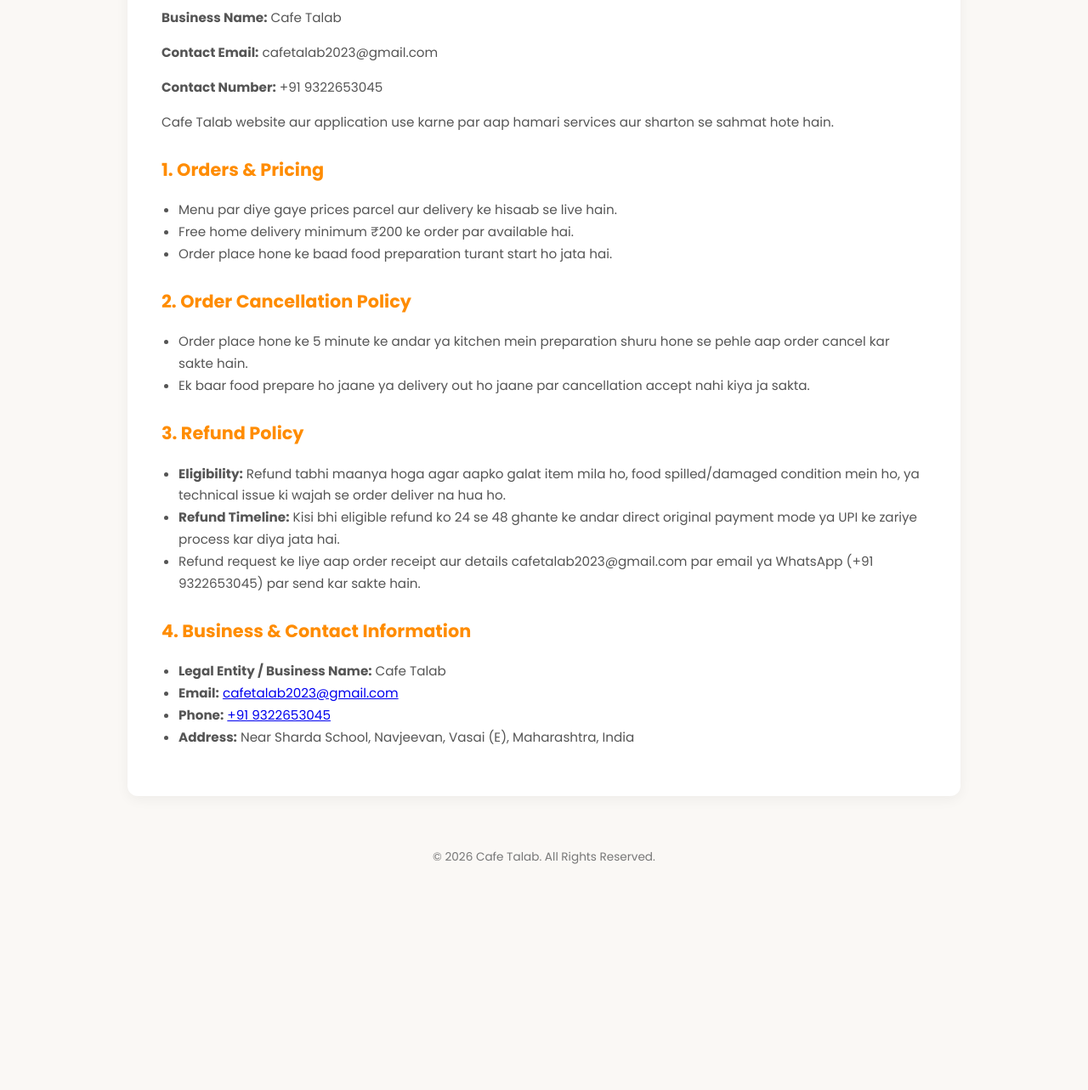
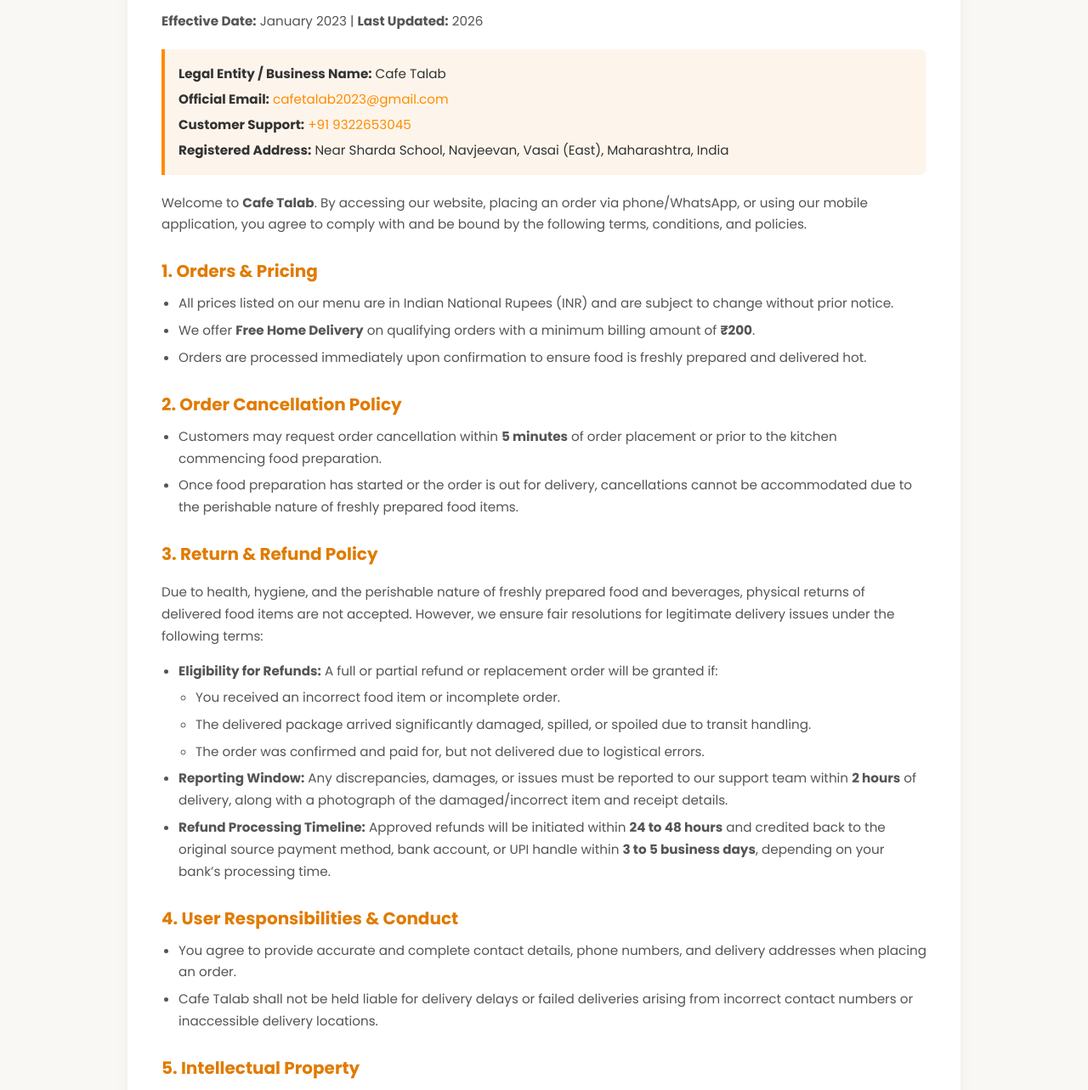
Before and after one commit to OmarKhan46/My-Cafe-Talab, a plain HTML site: page terms-refund.html in a window 1280 px wide. Shown: the part 244-1527 px from the top of the page at 85% size. Before the commit the page ends 1284 px from the top, so only its background shows below. Drawn offline with Linux system fonts and the light colour scheme.

Commit message:
Update terms-refund.html

```diff
--- a/terms-refund.html
+++ b/terms-refund.html
@@ -3,7 +3,7 @@
 <head>
     <meta charset="UTF-8">
     <meta name="viewport" content="width=device-width, initial-scale=1.0">
-    <title>Terms & Conditions & Refund Policy - Cafe Talab</title>
+    <title>Terms & Conditions and Refund Policy | Cafe Talab</title>
     <link href="https://fonts.googleapis.com/css2?family=Poppins:wght@300;400;500;600;700&display=swap" rel="stylesheet">
     <link rel="stylesheet" href="https://cdnjs.cloudflare.com/ajax/libs/font-awesome/6.4.0/css/all.min.css">
     <style>
@@ -18,7 +18,7 @@
         .header {
             background-color: #222;
             color: #ff8c00;
-            padding: 20px 5%;
+            padding: 18px 5%;
             display: flex;
             justify-content: space-between;
             align-items: center;
@@ -27,6 +27,10 @@
             color: #fff;
             text-decoration: none;
             font-weight: 500;
+            transition: color 0.3s;
+        }
+        .header a:hover {
+            color: #ff8c00;
         }
         .container {
             max-width: 900px;
@@ -38,15 +42,16 @@
         }
         h1 {
             color: #222;
-            font-size: 1.8rem;
+            font-size: 1.9rem;
             margin-bottom: 10px;
             border-bottom: 3px solid #ff8c00;
-            padding-bottom: 10px;
+            padding-bottom: 12px;
         }
         h2 {
-            color: #ff8c00;
-            font-size: 1.3rem;
+            color: #e07b00;
+            font-size: 1.25rem;
             margin-top: 25px;
+            margin-bottom: 8px;
         }
         p, li {
             font-size: 0.95rem;
@@ -54,10 +59,32 @@
         }
         ul {
             padding-left: 20px;
+            margin-top: 5px;
+        }
+        li {
+            margin-bottom: 6px;
+        }
+        .business-badge {
+            background: #fdf5ec;
+            border-left: 4px solid #ff8c00;
+            padding: 12px 16px;
+            margin: 20px 0;
+            border-radius: 0 8px 8px 0;
+        }
+        .business-badge p {
+            margin: 4px 0;
+            color: #333;
+        }
+        a {
+            color: #ff8c00;
+            text-decoration: none;
+        }
+        a:hover {
+            text-decoration: underline;
         }
         .footer {
             text-align: center;
-            padding: 20px;
+            padding: 25px;
             color: #777;
             font-size: 0.85rem;
         }
@@ -66,49 +93,70 @@
 <body>
 
     <header class="header">
-        <h2 style="margin:0; color:#ff8c00;">CAFE TALAB</h2>
+        <h2 style="margin:0; font-size: 1.4rem; color:#ff8c00;">CAFE TALAB</h2>
         <a href="index.html">&larr; Back to Home</a>
     </header>
 
     <div class="container">
-        <h1>Terms & Conditions and Refund Policy</h1>
-        <p><strong>Business Name:</strong> Cafe Talab</p>
-        <p><strong>Contact Email:</strong> cafetalab2023@gmail.com</p>
-        <p><strong>Contact Number:</strong> +91 9322653045</p>
+        <h1>Terms & Conditions & Refund Policy</h1>
+        <p><strong>Effective Date:</strong> January 2023 | <strong>Last Updated:</strong> 2026</p>
 
-        <p>Cafe Talab website aur application use karne par aap hamari services aur sharton se sahmat hote hain.</p>
+        <div class="business-badge">
+            <p><strong>Legal Entity / Business Name:</strong> Cafe Talab</p>
+            <p><strong>Official Email:</strong> <a href="mailto:cafetalab2023@gmail.com">cafetalab2023@gmail.com</a></p>
+            <p><strong>Customer Support:</strong> <a href="tel:9322653045">+91 9322653045</a></p>
+            <p><strong>Registered Address:</strong> Near Sharda School, Navjeevan, Vasai (East), Maharashtra, India</p>
+        </div>
+
+        <p>Welcome to <strong>Cafe Talab</strong>. By accessing our website, placing an order via phone/WhatsApp, or using our mobile application, you agree to comply with and be bound by the following terms, conditions, and policies.</p>
 
         <h2>1. Orders & Pricing</h2>
         <ul>
-            <li>Menu par diye gaye prices parcel aur delivery ke hisaab se live hain.</li>
-            <li>Free home delivery minimum ₹200 ke order par available hai.</li>
-            <li>Order place hone ke baad food preparation turant start ho jata hai.</li>
+            <li>All prices listed on our menu are in Indian National Rupees (INR) and are subject to change without prior notice.</li>
+            <li>We offer <strong>Free Home Delivery</strong> on qualifying orders with a minimum billing amount of <strong>₹200</strong>.</li>
+            <li>Orders are processed immediately upon confirmation to ensure food is freshly prepared and delivered hot.</li>
         </ul>
 
         <h2>2. Order Cancellation Policy</h2>
         <ul>
-            <li>Order place hone ke 5 minute ke andar ya kitchen mein preparation shuru hone se pehle aap order cancel kar sakte hain.</li>
-            <li>Ek baar food prepare ho jaane ya delivery out ho jaane par cancellation accept nahi kiya ja sakta.</li>
+            <li>Customers may request order cancellation within <strong>5 minutes</strong> of order placement or prior to the kitchen commencing food preparation.</li>
+            <li>Once food preparation has started or the order is out for delivery, cancellations cannot be accommodated due to the perishable nature of freshly prepared food items.</li>
         </ul>
 
-        <h2>3. Refund Policy</h2>
+        <h2>3. Return & Refund Policy</h2>
+        <p>Due to health, hygiene, and the perishable nature of freshly prepared food and beverages, physical returns of delivered food items are not accepted. However, we ensure fair resolutions for legitimate delivery issues under the following terms:</p>
         <ul>
-            <li><strong>Eligibility:</strong> Refund tabhi maanya hoga agar aapko galat item mila ho, food spilled/damaged condition mein ho, ya technical issue ki wajah se order deliver na hua ho.</li>
-            <li><strong>Refund Timeline:</strong> Kisi bhi eligible refund ko 24 se 48 ghante ke andar direct original payment mode ya UPI ke zariye process kar diya jata hai.</li>
-            <li>Refund request ke liye aap order receipt aur details cafetalab2023@gmail.com par email ya WhatsApp (+91 9322653045) par send kar sakte hain.</li>
+            <li><strong>Eligibility for Refunds:</strong> A full or partial refund or replacement order will be granted if:
+                <ul>
+                    <li>You received an incorrect food item or incomplete order.</li>
+                    <li>The delivered package arrived significantly damaged, spilled, or spoiled due to transit handling.</li>
+                    <li>The order was confirmed and paid for, but not delivered due to logistical errors.</li>
+                </ul>
+            </li>
+            <li><strong>Reporting Window:</strong> Any discrepancies, damages, or issues must be reported to our support team within <strong>2 hours</strong> of delivery, along with a photograph of the damaged/incorrect item and receipt details.</li>
+            <li><strong>Refund Processing Timeline:</strong> Approved refunds will be initiated within <strong>24 to 48 hours</strong> and credited back to the original source payment method, bank account, or UPI handle within <strong>3 to 5 business days</strong>, depending on your bank’s processing time.</li>
         </ul>
 
-        <h2>4. Business & Contact Information</h2>
+        <h2>4. User Responsibilities & Conduct</h2>
         <ul>
-            <li><strong>Legal Entity / Business Name:</strong> Cafe Talab</li>
+            <li>You agree to provide accurate and complete contact details, phone numbers, and delivery addresses when placing an order.</li>
+            <li>Cafe Talab shall not be held liable for delivery delays or failed deliveries arising from incorrect contact numbers or inaccessible delivery locations.</li>
+        </ul>
+
+        <h2>5. Intellectual Property</h2>
+        <p>All logos, trade names, graphics, and content associated with <strong>Cafe Talab</strong> are the proprietary property of Cafe Talab (operating since 2023) and may not be reproduced or used without prior written permission.</p>
+
+        <h2>6. Contact & Grievance Redressal</h2>
+        <p>For any queries, complaints, refund requests, or feedback regarding your orders, please contact our support desk:</p>
+        <ul>
             <li><strong>Email:</strong> <a href="mailto:cafetalab2023@gmail.com">cafetalab2023@gmail.com</a></li>
-            <li><strong>Phone:</strong> <a href="tel:9322653045">+91 9322653045</a></li>
-            <li><strong>Address:</strong> Near Sharda School, Navjeevan, Vasai (E), Maharashtra, India</li>
+            <li><strong>Helpline / WhatsApp:</strong> <a href="https://wa.me/919322653045" target="_blank">+91 9322653045</a></li>
+            <li><strong>Operating Location:</strong> Vasai (East), Maharashtra, India</li>
         </ul>
     </div>
 
     <div class="footer">
-        &copy; 2026 Cafe Talab. All Rights Reserved.
+        &copy; Cafe Talab (Since 2023). All Rights Reserved.
     </div>
 
 </body>
```
